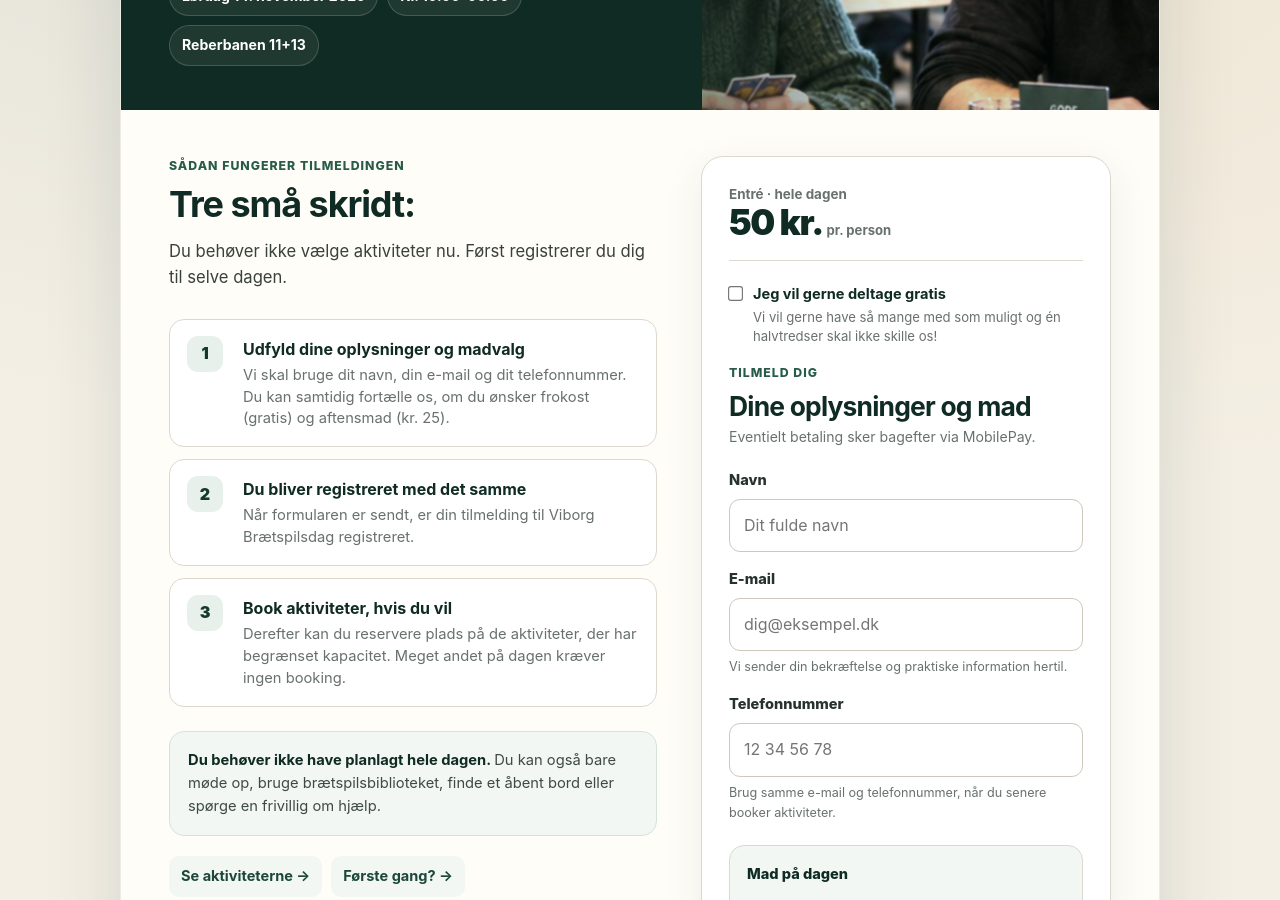
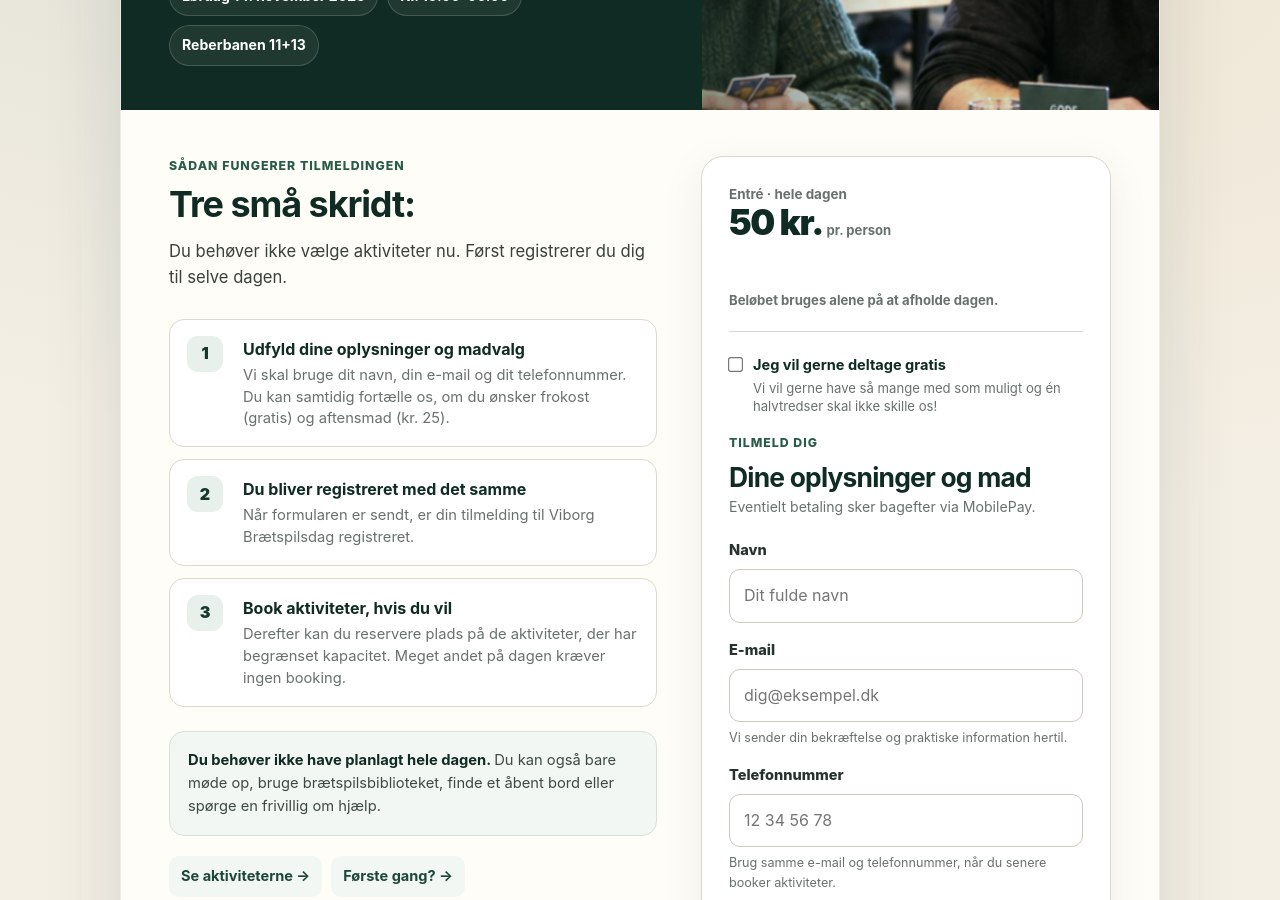
Before and after one commit to Andrejao/spilex, a Jekyll site: the page built from tilmelding.html, in a window 1280 px wide and 900 px high, scrolled down 463 px. Built offline with Jekyll 4.4.1, drawn with Linux system fonts in a browser that asks for light colours.

Commit message:
Update tilmelding.html

```diff
--- a/tilmelding.html
+++ b/tilmelding.html
@@ -1100,7 +1100,9 @@ permalink: /tilmelding/
 
                 <div class="price">
                   <span id="entrePrice">50 kr.</span>
-                  <small>pr. person</small>
+                  <small>pr. person</small><p></p>
+                  <small>Beløbet bruges alene på at afholde dagen.</small>
+
                 </div>
               </div>
             </div>
```
